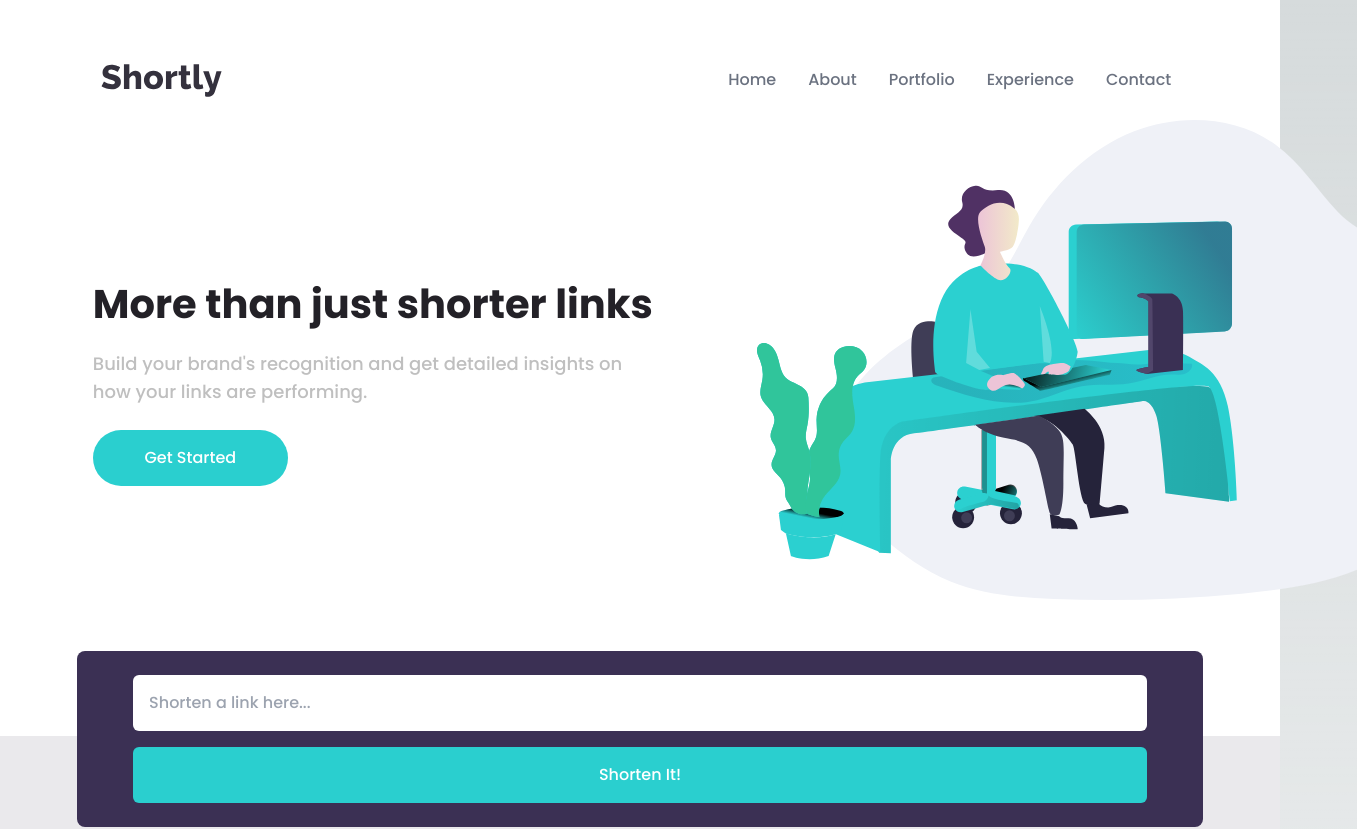
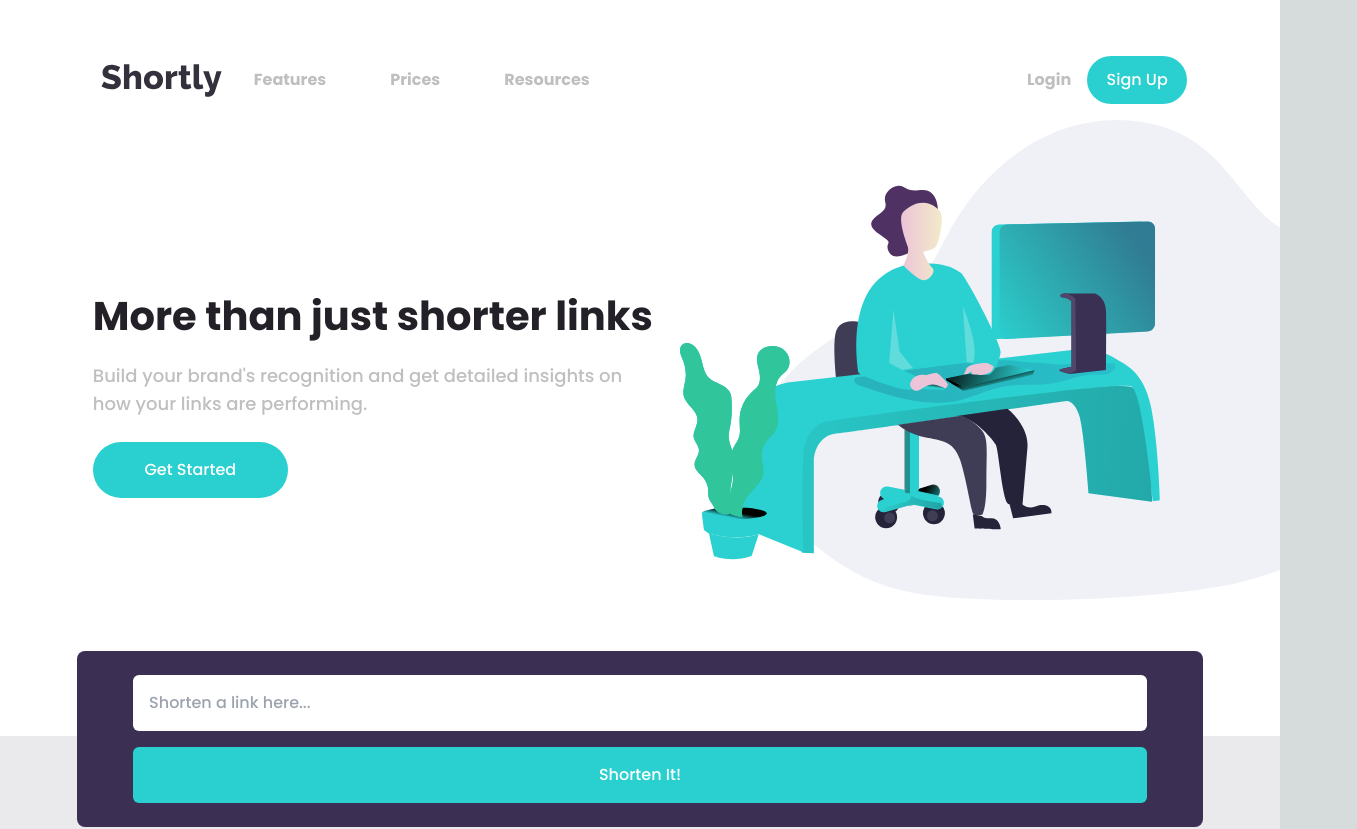
Before and after one commit to angeloilardi/shortly, a Next.js app: page / in a window 1280 px wide. Shown: the top 829 px of the page, 1357 px wide, since content can reach past the window. Built offline with nearby package versions, Linux system fonts and the light colour scheme.

Commit message:
adjustments for active states

```diff
--- a/app/page.tsx
+++ b/app/page.tsx
@@ -61,17 +61,17 @@ export default function Home() {
       <Navbar />
 
       {/* Heading */}
-      <section className="mb-24 md:mb-18 flex flex-col md:flex-row md:w-full md:ml-[12%]">
-        <div className="w-full  bg-[url('/images/illustration-working.svg')] md:ml-auto bg-cover pl-8 md:order-2 aspect-[11/9] max-h-[480px] max-w-[600px] overflow-hidden bg-left"></div>
+      <section className="mb-24 md:mb-18 flex flex-col md:flex-row md:w-full md:pl-[6%]">
+        <div className="w-full  bg-[url('/images/illustration-working.svg')] md:ml-auto bg-cover pl-8 md:order-2 aspect-[11/9] max-h-[480px] max-w-[600px] overflow-clip bg-left"></div>
         <div className="flex flex-col justify-center items-center mx-4 md:items-start max-w-[570px]">
-          <h2 className="text-[40px] font-bold mt-10 text-very_dark_violet">
+          <h2 className="text-[40px] font-bold mt-16 text-very_dark_violet">
             More than just shorter links
           </h2>
           <p className="mt-4 text-silver mb-6 text-lg">
             {`Build your brand's recognition and get detailed insights on how your
             links are performing.`}
           </p>
-          <button className="bg-robin_egg_blue text-white rounded-full p-4 w-[195px]">
+          <button className="bg-robin_egg_blue text-white rounded-full p-4 w-[195px] hover:opacity-60">
             Get Started
           </button>
         </div>
@@ -107,7 +107,7 @@ export default function Home() {
                   Please add a link
                 </span>
                 <button
-                  className="rounded-md w-[90%] bg-robin_egg_blue p-4 text-white"
+                  className="rounded-md w-[90%] bg-robin_egg_blue p-4 text-white hover:bg-robin_egg_blue-800"
                   type="submit"
                 >
                   Shorten It!
@@ -115,6 +115,7 @@ export default function Home() {
               </div>
             </form>
           </div>
+
           {/* History Tabs */}
           {isClient && entries
             ? entries.map(
@@ -124,9 +125,7 @@ export default function Home() {
                       key={i}
                       className="bg-white flex flex-col gap-3 rounded-lg py-6 md:py-2 justify-center px-4 md:flex-row md:items-center"
                     >
-                      <p className="text-black">
-                        {entry.url}
-                      </p>
+                      <p className="text-black">{entry.url}</p>
                       <hr className="p-0 w-full md:hidden" />
                       <Link
                         href={entry.shortUrl}
@@ -140,7 +139,7 @@ export default function Home() {
                           navigator.clipboard.writeText(entry.shortUrl);
                           setisCopied(entry.shortUrl);
                         }}
-                        className={`bg-robin_egg_blue text-white rounded-md md:p-2 p-4 min-w-[100px] ${
+                        className={`bg-robin_egg_blue text-white rounded-md md:p-2 p-4 min-w-[100px] hover:opacity-60 ${
                           isCopied !== entry.shortUrl
                             ? "bg-robin_egg_blue"
                             : "bg-very_dark_violet"
@@ -155,6 +154,7 @@ export default function Home() {
               )
             : null}
         </div>
+
         {/* Advanced Statistics */}
         <div className="mx-4 mt-10 max-w-[520px]">
           <h4 className="text-center text-[28px] font-semibold text-very_dark_violet">
@@ -238,11 +238,11 @@ export default function Home() {
       </div>
 
       {/* Boost your links */}
-      <div className="bg-english_violet h-[300px] w-full bg-[url(/images/bg-boost-mobile.svg)] flex flex-col justify-center items-center gap-4">
+      <div className="bg-english_violet h-[300px] w-full bg-[url(/images/bg-boost-mobile.svg)] md:bg-[url(/images/bg-boost-desktop.svg)] bg-cover flex flex-col justify-center items-center gap-4">
         <h4 className="text-white text-2xl font-[500]">
           Boost your links today
         </h4>
-        <button className="bg-robin_egg_blue text-white rounded-full p-4 w-[195px]">
+        <button className="bg-robin_egg_blue text-white rounded-full p-4 w-[195px] hover:opacity-60">
           Get Started
         </button>
       </div>
--- a/components/Footer.tsx
+++ b/components/Footer.tsx
@@ -43,7 +43,7 @@ export default function Footer() {
                 {link.links.map((item) => {
                   return (
                     <Link
-                      className="capitalize text-silver text-sm font-[300]"
+                      className="capitalize text-silver hover:text-robin_egg_blue text-sm font-[300]"
                       key={item}
                       href="#"
                     >
@@ -58,7 +58,17 @@ export default function Footer() {
 
         <div className="flex justify-center gap-5 mb-12 md:items-start">
           {icons.map((icon, i) => {
-            return <Image src={icon} width={24} height={24} alt="" key={i} />;
+            return (
+              <Link href={"#"} key={i}>
+                <Image
+                  src={icon}
+                  width={24}
+                  height={24}
+                  alt=""
+                  className="hover:fill-robin_egg_blue"
+                />
+              </Link>
+            );
           })}
         </div>
       </div>
--- a/components/Navbar.tsx
+++ b/components/Navbar.tsx
@@ -11,71 +11,78 @@ const Navbar = () => {
   const links = [
     {
       id: 1,
-      link: "home",
+      link: "features",
     },
     {
       id: 2,
-      link: "about",
+      link: "prices",
     },
     {
       id: 3,
-      link: "portfolio",
-    },
-    {
-      id: 4,
-      link: "experience",
-    },
-    {
-      id: 5,
-      link: "contact",
+      link: "resources",
     },
   ];
 
   return (
-    <div className="flex justify-between items-center w-full h-20 px-4 text-white bg-transparent mt-10 md:w-[88%]">
+    <div className="flex justify-start items-center w-full h-20 px-4 text-white bg-transparent mt-10 md:w-[88%]">
       <div>
         <h1 className="text-5xl ml-2">
-          <a
-            className="underline"
-            href=""
-            target="_blank"
-            rel="noreferrer"
-          >
-            <Image src='/images/logo.svg' alt=""  width={121} height={33}/>
+          <a className="underline" href="" target="_blank" rel="noreferrer">
+            <Image src="/images/logo.svg" alt="" width={121} height={33} />
           </a>
         </h1>
       </div>
 
+      {/* Deesktop navigation */}
       <ul className="hidden md:flex">
-        {links.map(({link, id }) => (
+        {links.map(({ link, id }) => (
           <li
             key={id}
-            className="nav-links px-4 cursor-pointer capitalize font-medium text-gray-500 hover:scale-105 hover:text-white duration-200 link-underline"
+            className="px-8 cursor-pointer capitalize text-silver hover:text-very_dark_violet font-semibold"
           >
             <Link href={link}>{link}</Link>
           </li>
         ))}
       </ul>
 
+      <ul className="hidden md:flex ml-auto items-center">
+        <li className="px-4 cursor-pointer capitalize text-silver hover:text-very_dark_violet font-semibold ml-auto">
+          <Link href="#">Login</Link>
+        </li>
+        <li className="ml-auto">
+          <button className="bg-robin_egg_blue text-white rounded-full px-4 py-3 w-[100px] hover:bg-robin_egg_blue/60">
+            Sign Up
+          </button>
+        </li>
+      </ul>
+
       <div
         onClick={() => setNav(!nav)}
-        className="cursor-pointer pr-4 z-10 text-gray-500 md:hidden"
+        className="cursor-pointer pr-4 z-10 text-gray-500 md:hidden ml-auto"
       >
         {nav ? <FaTimes size={30} /> : <FaBars size={30} />}
       </div>
 
       {nav && (
-        <ul className="flex flex-col justify-center items-center absolute top-0 left-0 w-full h-screen bg-gradient-to-b from-black to-gray-800 text-gray-500">
+        <ul className="md:hidden flex flex-col justify-center items-center absolute w-[88%] top-28 bg-english_violet rounded-md text-white font-semibold aspect-[11/9] max-h-[480px] mx-0 left-[6%] -right-[6%] gap-8 py-8 px-4">
           {links.map(({ id, link }) => (
-            <li
-              key={id}
-              className="px-4 cursor-pointer capitalize py-6 text-4xl"
-            >
+            <li key={id} className=" cursor-pointer capitalize text-lg">
               <Link onClick={() => setNav(!nav)} href={link}>
                 {link}
               </Link>
             </li>
           ))}
+          <hr className="bg-rose_quartz w-full" />
+          <li className=" cursor-pointer capitalize text-lg">
+            <Link onClick={() => setNav(!nav)} href="#">
+              Login
+            </Link>
+          </li>
+          <li>
+            <button className="bg-robin_egg_blue text-white rounded-full p-4 w-[195px] hover:opacity-60">
+              Sign Up
+            </button>
+          </li>
         </ul>
       )}
     </div>
```
